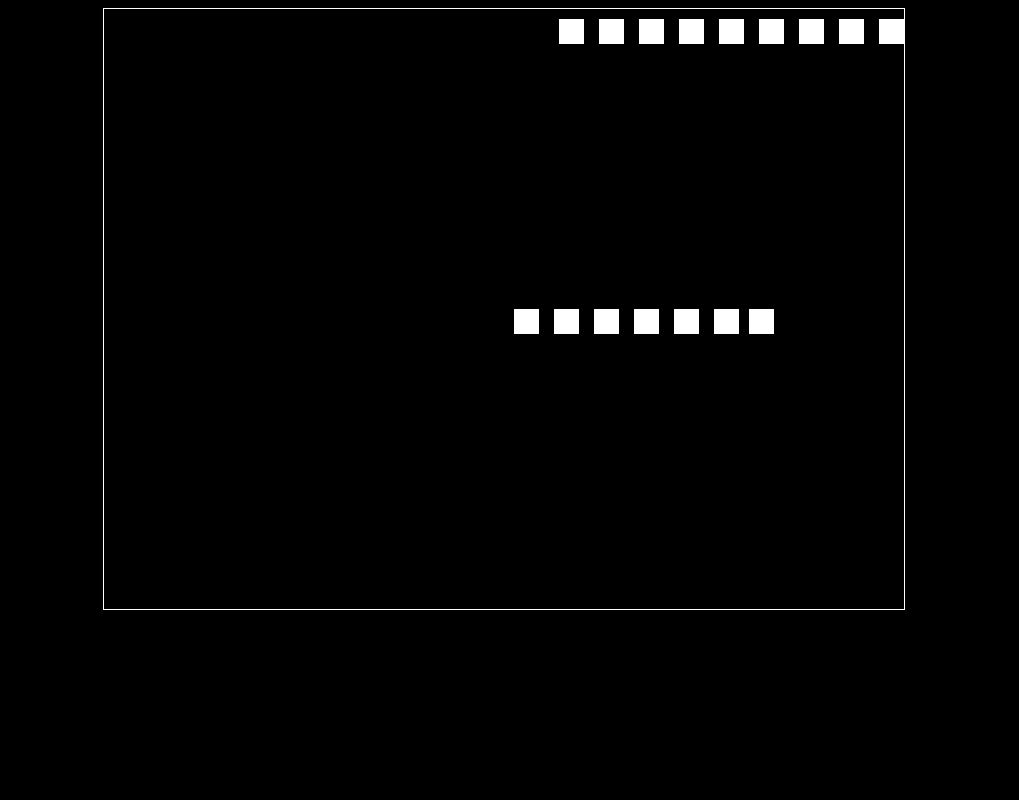
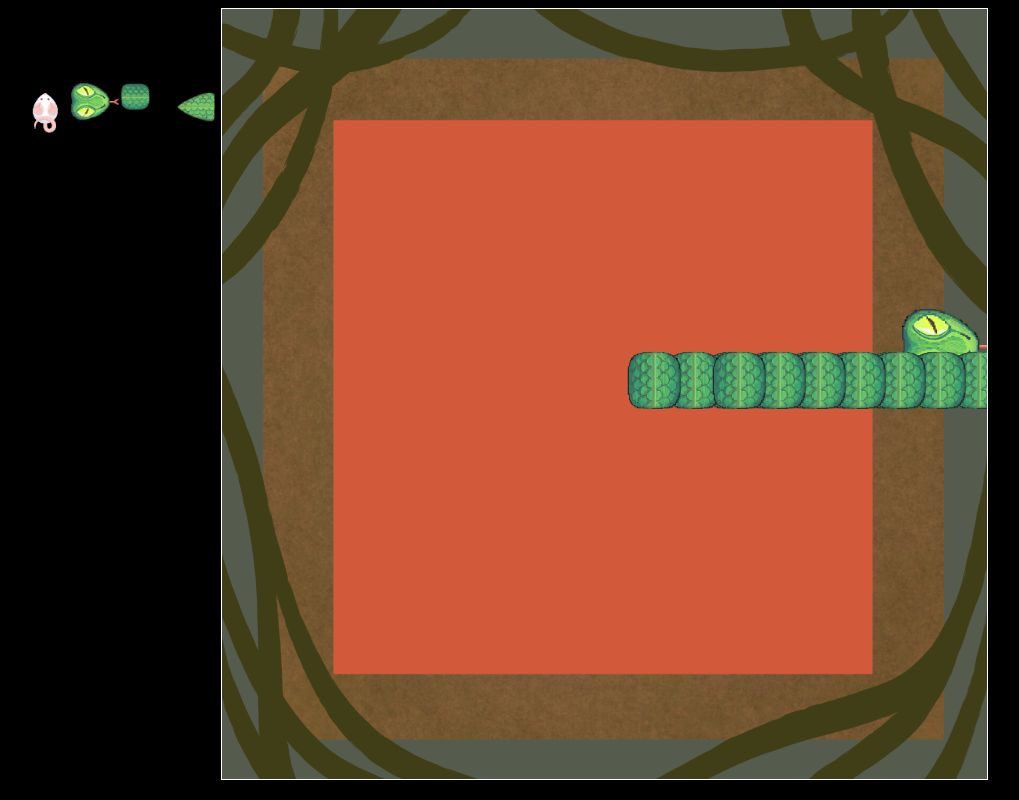
Before and after one commit to marcusshepp/snake, a website built with Vite: page v2/index.html in a window 1280 px wide. Shown: the whole page, without its empty margins (136-1155 px from the left). Built offline with nearby package versions, Linux system fonts and the light colour scheme.

Commit message:
messing with parkers assets

```diff
--- a/v2/index.html
+++ b/v2/index.html
@@ -3,11 +3,35 @@
     <head>
         <meta charset="UTF-8" />
         <meta name="viewport" content="width=device-width, initial-scale=1.0" />
-        <title>Snake Me</title>
+        <title>Snake Me Daddy</title>
         <link rel="stylesheet" href="/src/style.css" />
     </head>
     <body>
-        <canvas id="can" width="800" height="600"></canvas>
+        <img src="assets/mouse-1.png" alt="mouse-1" class="mouse" />
+        <img
+            src="assets/snake-1.webp"
+            alt="snake-1"
+            class="snake"
+            id="snake-1"
+        />
+        <img
+            src="assets/snake-body.webp"
+            alt="snake-1"
+            class="snake"
+            id="snake-body"
+        />
+        <img
+            src="assets/snake-tail.webp"
+            alt="snake-1"
+            class="snake"
+            id="snake-tail"
+        />
+        <canvas
+            class="background-img"
+            id="can"
+            width="765"
+            height="770"
+        ></canvas>
         <script type="module" src="/src/main.ts"></script>
     </body>
 </html>
--- /dev/null
+++ b/v2/src/asset.ts
@@ -0,0 +1,21 @@
+const ASSET_HEIGHT: number = 100;
+const ASSET_WIDTH: number = 100;
+const BACKGROUND_HEIGHT: number = 100;
+const BACKGROUND_WIDTH: number = 100;
+const ASSET_PATH: string = "../assets";
+
+export class Asset {
+    public imgId: string;
+    public width: number;
+    public height: number;
+    public isBackground: boolean;
+    public element: HTMLImageElement;
+    constructor(imgId: string, isBackgroud: boolean = false) {
+        this.imgId = imgId;
+        this.element = document.querySelector(`#${imgId}`) as HTMLImageElement;
+        this.isBackground = isBackgroud;
+    }
+}
+
+export const snake1: Asset = new Asset(`snake-1`);
+export const snakeBody: Asset = new Asset(`snake-body`);
--- a/v2/src/main.ts
+++ b/v2/src/main.ts
@@ -1,5 +1,7 @@
 import { GameState } from "./state";
 import { SnakeBody, SnakeHead } from "./snake";
+import { drawImageRot } from "./utils/rotate-image";
+import { snake1, snakeBody } from "./asset";
 
 const canvas = document.getElementById("can") as HTMLCanvasElement;
 const context = canvas.getContext("2d") as CanvasRenderingContext2D;
@@ -9,18 +11,29 @@ let game: GameState;
 let snakeHead: SnakeHead;
 
 function drawSnakeHead(): void {
-    context.fillRect(
+    drawImageRot(
+        context,
+        snake1.element,
         snakeHead.x,
         snakeHead.y,
         game.BLOCK_SIZE,
-        game.BLOCK_SIZE
+        game.BLOCK_SIZE,
+        snakeHead.degrees
     );
 }
 
 function drawSnakeBody(): void {
     const bodies: SnakeBody[] = game.snakeBodies;
     bodies.forEach((b: SnakeBody): void => {
-        context.fillRect(b.x, b.y, game.BLOCK_SIZE, game.BLOCK_SIZE);
+        drawImageRot(
+            context,
+            snakeBody.element,
+            b.x,
+            b.y,
+            game.BLOCK_SIZE,
+            game.BLOCK_SIZE,
+            b.degrees
+        );
     });
 }
 
@@ -36,11 +49,10 @@ function gameLoop(): void {
 
     drawSnakeHead();
     drawSnakeBody();
-    snakeHead.moveContinuously();
 
-    game.checkForCollidingSnakeBody();
+    snakeHead.moveSnake();
+    // game.checkForCollidingSnakeBody();
 
-    // can I change the tick rate here??
     requestAnimationFrame(gameLoop);
 }
 
--- a/v2/src/snake.ts
+++ b/v2/src/snake.ts
@@ -8,10 +8,11 @@ enum DIRECTIONS {
 }
 
 export class SnakeHead {
-    public x: number = 0;
-    public y: number = 0;
+    public x: number = 50;
+    public y: number = 50;
     public isIdle: boolean = true;
 
+    private coorLastDirectionChange: Coordinates;
     private direction: string;
     private state: GameState;
     private speed: number;
@@ -22,7 +23,19 @@ export class SnakeHead {
         this.listenToKeyboardInputs();
     }
 
-    public moveContinuously(): void {
+    public get degrees(): number {
+        if (this.direction === DIRECTIONS.UP) {
+            return 0;
+        } else if (this.direction === DIRECTIONS.DOWN) {
+            return 180;
+        } else if (this.direction === DIRECTIONS.LEFT) {
+            return 270;
+        } else {
+            return 90;
+        }
+    }
+
+    public moveSnake(): void {
         if (!this.state.pause) {
             if (this.direction === DIRECTIONS.UP) {
                 this.y -= this.speed;
@@ -34,20 +47,10 @@ export class SnakeHead {
                 this.x += this.speed;
             }
         }
-        if (
-            this.x > this.state.BOARD_SIZE.x ||
-            this.x < 0 ||
-            this.y > this.state.BOARD_SIZE.y ||
-            this.y < 0
-        ) {
-            this.x = this.state.BOARD_SIZE.x / 2;
-            this.y = this.state.BOARD_SIZE.y / 2;
-        }
 
+        this.borderDetection();
         this.recordCurrentPos();
-        this.state.snakeBodies.forEach((b: SnakeBody): void => {
-            b.calcPos();
-        });
+        this.calculateBodyPositions();
     }
 
     public currentBlockPosition(): number {
@@ -101,12 +104,36 @@ export class SnakeHead {
             }
         });
     }
+
+    private recordCoorWhenDirChange(): void {
+        // i need the direction the snake head changed here as well
+    }
+
+    private calculateBodyPositions(): void {
+        this.state.snakeBodies.forEach((b: SnakeBody): void => {
+            b.calcPos();
+        });
+    }
+
+    private borderDetection(): void {
+        if (
+            this.x > this.state.BOARD_SIZE.x ||
+            this.x < 0 ||
+            this.y > this.state.BOARD_SIZE.y ||
+            this.y < 0
+        ) {
+            this.x = this.state.BOARD_SIZE.x / 2;
+            this.y = this.state.BOARD_SIZE.y / 2;
+        }
+    }
 }
 
 export class SnakeBody {
     public x: number;
     public y: number;
     public index: number;
+    public element: HTMLImageElement;
+
     private state: GameState;
     private speed: number;
 
@@ -115,6 +142,10 @@ export class SnakeBody {
         this.speed = state.movementSpeed;
         this.index = index;
         state.snakeBodies.push(this);
+    }
+
+    public get degrees(): number {
+        return 0;
     }
 
     public calcPos(): void {
--- a/v2/src/state.ts
+++ b/v2/src/state.ts
@@ -22,7 +22,7 @@ export class BoardPosition {
 }
 
 export class GameState {
-    public BLOCK_SIZE: number = 25;
+    public BLOCK_SIZE: number = 100;
     public BOARD_SIZE: Coordinates = { x: 800, y: 600 };
     public positions: BoardPosition[] = [];
     public pause: boolean = false;
--- a/v2/src/style.css
+++ b/v2/src/style.css
@@ -6,4 +6,31 @@ body {
     background-color: black;
     display: flex;
     justify-content: center;
+    overflow-y: hidden;
+    overflow-x: hidden;
 }
+
+.d-none {
+    display: none;
+}
+
+.background-img {
+    background-image: url("../assets/bg.webp");
+}
+
+.mouse,
+.snake {
+    position: relative;
+    top: 75px;
+}
+
+.mouse {
+    width: 50px;
+    height: 50px;
+}
+
+.snake {
+    width: 50px;
+    height: 50px;
+    transform: rotate(90deg);
+}
--- /dev/null
+++ b/v2/src/utils/rotate-image.ts
@@ -0,0 +1,17 @@
+export function drawImageRot(
+    context: any,
+    img: HTMLImageElement,
+    x: number,
+    y: number,
+    width: number,
+    height: number,
+    deg: number
+) {
+    context.save();
+    var rad = (deg * Math.PI) / 180;
+    context.translate(x + width / 2, y + height / 2);
+    context.rotate(rad);
+    console.log(img);
+    context.drawImage(img, (width / 2) * -1, (height / 2) * -1, width, height);
+    context.restore();
+}
```
Also changed, not shown: v2/assets/bg.webp (added), v2/assets/mouse-1.png (added), v2/assets/snake-1.webp (added), v2/assets/snake-body.webp (added), v2/assets/snake-tail.webp (added).
